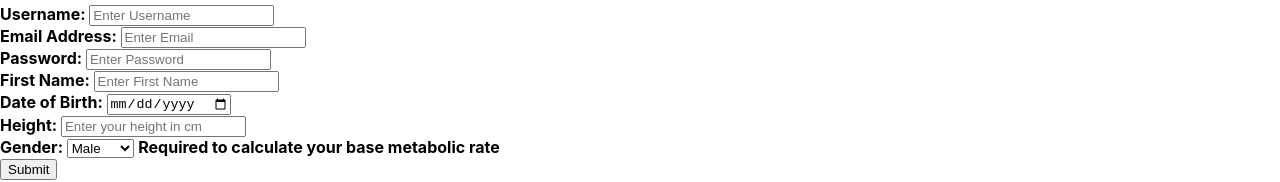
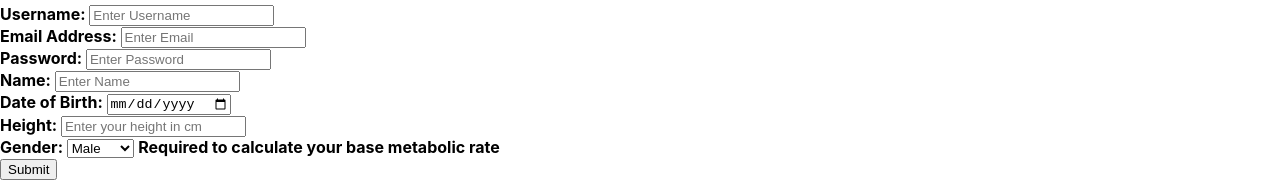
Before and after one commit to MarcusMellorMIM/FitBook2_frontend, a React (Create React App) app: page /Signup in a window 1280 px wide. Shown: the part 172-354 px from the top of the page. Built offline with nearby package versions, Linux system fonts and the light colour scheme; no server answers.

Commit message:
Users now posting to db from signup

```diff
--- a/src/App.js
+++ b/src/App.js
@@ -178,7 +178,7 @@ class App extends React.Component {
         "Content-Type": "application/json",
         Accept: "application/json"
       },
-      body: JSON.stringify(this.state.user)
+      body: JSON.stringify({ user: this.state.user })
     };
 
     fetch(USERS_URL, configObj).then(data => data.json());
--- a/src/Signup.js
+++ b/src/Signup.js
@@ -13,13 +13,13 @@ class Signup extends Component {
         </p>
         <hr />
         <form onSubmit={this.props.createUser}>
-          <label htmlFor="username">
+          <label htmlFor="user_name">
             <b>Username: </b>
           </label>
           <input
             type="text"
             placeholder="Enter Username"
-            name="username"
+            name="user_name"
             onChange={this.props.changeUser}
           />
           <br />
@@ -43,13 +43,13 @@ class Signup extends Component {
             onChange={this.props.changeUser}
           />
           <br />
-          <label htmlFor="firstname">
-            <b>First Name: </b>
+          <label htmlFor="name">
+            <b>Name: </b>
           </label>
           <input
             type="text"
-            placeholder="Enter First Name"
-            name="firstname"
+            placeholder="Enter Name"
+            name="name"
             onChange={this.props.changeUser}
           />
           <br />
@@ -63,7 +63,7 @@ class Signup extends Component {
             onChange={this.props.changeUser}
           />
           <br />
-          <label htmlFor="height">
+          <label htmlFor="height_cm">
             <b>Height: </b>
           </label>
           <input
@@ -73,21 +73,13 @@ class Signup extends Component {
             onChange={this.props.changeUser}
           />
           <br />
-          {/* <label htmlFor="weight">
-            <b>Weight: </b>
-          </label>
-          <input
-            type="number"
-            placeholder="Enter your weight in kg"
-            name="weight"
-            onChange={this.props.changeUser}
-          />
-          <br /> */}
           <label htmlFor="gender">
             <b>Gender: </b>
           </label>
           <select name="gender" onChange={this.props.changeUser}>
-            <option value="male">Male</option>
+            <option selected="selected" value="male">
+              Male
+            </option>
             <option value="female">Female</option>
           </select>{" "}
           <b>Required to calculate your base metabolic rate</b>
```
